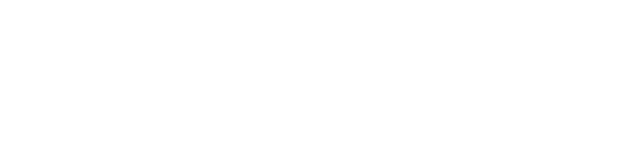
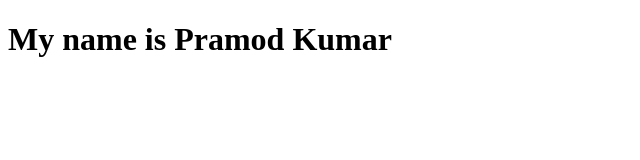
Before and after one commit to Pramodengnbj/another_one, a plain HTML site: page index.html in a window 1280 px wide. Shown: the whole page, without its empty margins (0-640 px from the left). Drawn offline with Linux system fonts and the light colour scheme.

Commit message:
added new header file

```diff
--- a/index.html
+++ b/index.html
@@ -7,5 +7,6 @@
 </head>
 <body>
 
+    <h1> My name is Pramod Kumar</h1>
 </body>
 </html>
```
